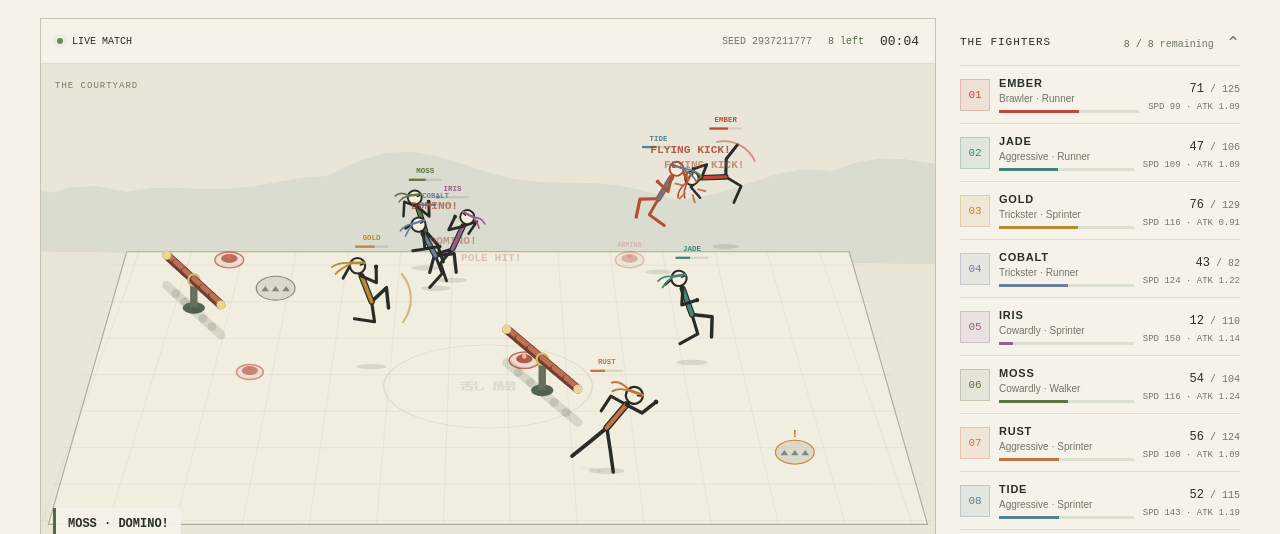
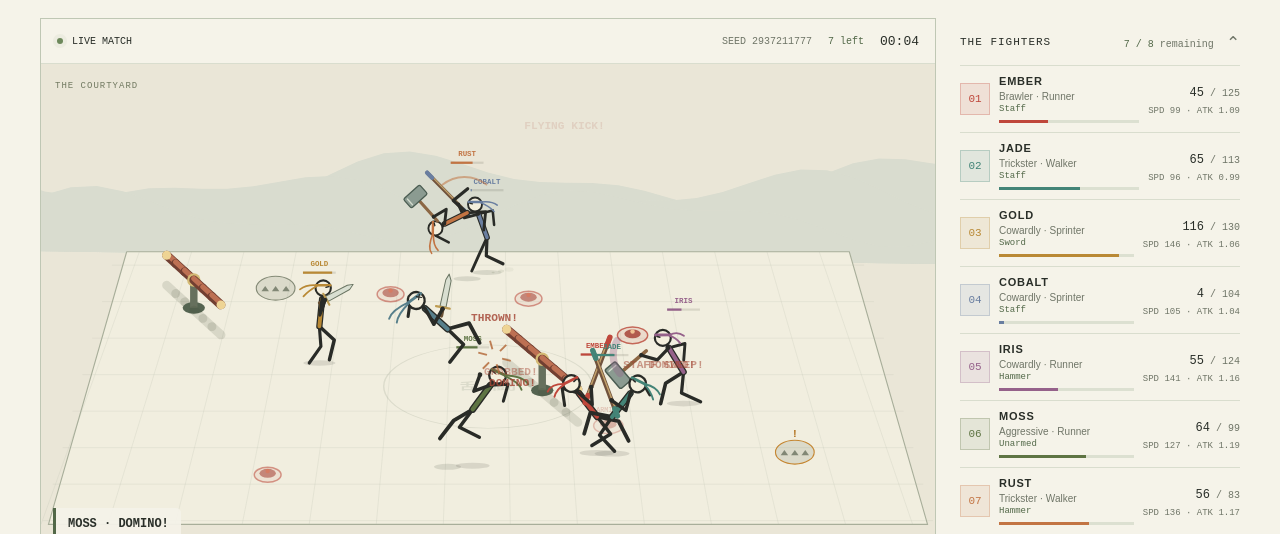
Before and after one commit to meetrick/stickman-auto-brawl, a website with bundled scripts: page index.html in a window 1280 px wide. Shown: the part 266-800 px from the top of the page. Built offline with nearby package versions, Linux system fonts and the light colour scheme.

Commit message:
feat: add random weapons cleaving swings and combat follow-ups

```diff
--- a/app.js
+++ b/app.js
@@ -4,6 +4,7 @@ import { Renderer } from './renderer.js';
 import { resolveDominoes } from './collisions.js';
 import { HazardManager } from './hazards.js';
 import { Arena } from './arena.js';
+import { WEAPONS } from './weapons.js';
 
 export const STEP = 1 / 120;
 export class Match {
@@ -77,7 +78,7 @@ if (typeof document !== 'undefined') {
     tools.open = false;
     text($('#pause'), 'Ⅱ Pause'); $('#pause').setAttribute('aria-pressed', 'false');
     text($('#seed'), String(match.seed).padStart(6, '0'));
-    $('#roster').innerHTML = match.fighters.map(f => `<article class="fighter-card" data-id="${f.id}"><span class="swatch" style="--fighter:${f.color}">${String(f.id + 1).padStart(2, '0')}</span><div class="fighter-info"><strong>${f.name}</strong><span>${f.personality} · ${f.gait}</span><div class="hp-track"><i style="background:${f.color}"></i></div></div><div class="fighter-numbers"><b><span class="hp"></span><small> / ${f.maxHp}</small></b><span>SPD ${Math.round(f.speed)} · ATK ${f.power.toFixed(2)}</span></div></article>`).join('');
+    $('#roster').innerHTML = match.fighters.map(f => `<article class="fighter-card" data-id="${f.id}"><span class="swatch" style="--fighter:${f.color}">${String(f.id + 1).padStart(2, '0')}</span><div class="fighter-info"><strong>${f.name}</strong><span>${f.personality} · ${f.gait}<em class="loadout">${WEAPONS[f.weapon].label}</em></span><div class="hp-track"><i style="background:${f.color}"></i></div></div><div class="fighter-numbers"><b><span class="hp"></span><small> / ${f.maxHp}</small></b><span>SPD ${Math.round(f.speed)} · ATK ${f.power.toFixed(2)}</span></div></article>`).join('');
     cards.clear();
     for (const node of $('#roster').children) cards.set(Number(node.dataset.id), { node, hp: node.querySelector('.hp'), bar: node.querySelector('.hp-track i') });
     text($('#map-info'), match.arena ? `${match.arena.name} · ${match.arena.bars.length} rotating poles · ${match.arena.traps.length} spike traps` : 'Open courtyard');
--- a/fighter.js
+++ b/fighter.js
@@ -1,10 +1,12 @@
 import { clamp, range } from './random.js';
+import { WEAPONS } from './weapons.js';
 
 export const MOVES = Object.freeze({
   Dash: { damage: 10, knockback: 300, lift: 170, reach: 54, engage: 240, windup: .12, duration: .62 },
   JumpKick: { damage: 14, knockback: 370, lift: 240, reach: 83, engage: 155, windup: .24, activeEnd: .5, duration: .68 },
   Uppercut: { damage: 12, knockback: 195, lift: 460, reach: 62, engage: 62, windup: .23, duration: .58 },
   Grab: { damage: 16, knockback: 470, lift: 340, reach: 55, engage: 55, windup: .16, duration: .86 },
+  WeaponStrike: WEAPONS.Sword.strike,
 });
 export const COLORS = ['#bf473b', '#438477', '#b98935', '#697ea0', '#95618a', '#5e7443', '#c27443', '#577f8b'];
 export const NAMES = ['EMBER', 'JADE', 'GOLD', 'COBALT', 'IRIS', 'MOSS', 'RUST', 'TIDE'];
@@ -23,17 +25,20 @@ export class Fighter {
     this.speed = range(rng, 90, 155); this.power = range(rng, .8, 1.25);
     this.personality = PERSONALITIES[Math.floor(rng() * PERSONALITIES.length)];
     this.gait = GAITS[Math.floor(rng() * GAITS.length)];
-    this.favoriteMove = MOVE_NAMES[Math.floor(rng() * MOVE_NAMES.length)];
+    this.weapon = Object.keys(WEAPONS)[Math.floor(rng() * Object.keys(WEAPONS).length)];
+    const moves = MOVE_NAMES.filter(name => name !== 'WeaponStrike' || this.weapon !== 'None');
+    this.favoriteMove = this.weapon !== 'None' && rng() < .55 ? 'WeaponStrike' : moves[Math.floor(rng() * moves.length)];
     this.tempo = range(rng, .8, 1.3);
     this.collateralActive = false; this.flightHits = new Set();
   }
   get alive() { return this.hp > 0; }
   get standing() { return this.alive && this.heldBy == null && this.z <= 1 && this.stun <= 0; }
+  getMove(name) { return name === 'WeaponStrike' ? WEAPONS[this.weapon]?.strike || MOVES.WeaponStrike : MOVES[name]; }
   startAttack(name, target) {
-    if (!this.standing || this.attack || this.cooldown > 0 || target.heldBy != null) return false;
+    if (!this.standing || this.attack || this.cooldown > 0 || target.heldBy != null || (name === 'WeaponStrike' && this.weapon === 'None')) return false;
     const dx = target.x - this.x, dy = target.y - this.y, length = Math.hypot(dx, dy) || 1;
     this.facing = dx >= 0 ? 1 : -1;
-    this.attack = { name, targetId: target.id, elapsed: 0, duration: MOVES[name].duration, resolved: false, dx: dx / length, dy: dy / length };
+    this.attack = { name, targetId: target.id, elapsed: 0, duration: this.getMove(name).duration, resolved: false, hitIds: [], dx: dx / length, dy: dy / length };
     this.state = 'attack'; this.vx = this.vy = 0;
     if (name === 'JumpKick') this.vz = 305;
     return true;
@@ -55,14 +60,20 @@ export class Fighter {
     this.holdingId = null;
   }
   hit(target, world, name) {
+    if (name === 'WeaponStrike' && this.weapon === 'None') return false;
     if (world.arena && !world.arena.attackClear(this, target)) return false;
-    const move = MOVES[name], dx = target.x - this.x, dy = target.y - this.y, length = Math.hypot(dx, dy) || 1;
-    const crit = world.rng() < .1, knockback = move.knockback * (crit ? 2 : 1), lift = move.lift * (crit ? 2 : 1);
+    const move = this.getMove(name), dx = target.x - this.x, dy = target.y - this.y, length = Math.hypot(dx, dy) || 1;
+    const crit = this.attack?.name === name ? (this.attack.crit ??= world.rng() < .1) : world.rng() < .1;
+    const knockback = move.knockback * (crit ? 2 : 1), lift = move.lift * (crit ? 2 : 1);
     if (!target.receiveHit(move.damage * this.power * (crit ? 3 : 1), dx / length * knockback, dy / length * knockback, lift)) return false;
     if (crit) { world.stats.crits++; target.flash = .3; }
-    const text = { Dash: 'DASH CRASH!', JumpKick: 'FLYING KICK!', Uppercut: 'UPPERCUT!', Grab: 'THROWN!' }[name];
-    world.stats.moves ||= { Dash: 0, JumpKick: 0, Uppercut: 0, Grab: 0 }; world.stats.moves[name]++;
-    world.emit('hit', target, { text: crit ? 'CRIT!' : text, move: name, source: this.id, crit }); return true;
+    const text = name === 'WeaponStrike' ? { Sword: 'SLASH!', Staff: 'STAFF SWEEP!', Hammer: 'HAMMER SMASH!' }[this.weapon]
+      : { Dash: 'DASH CRASH!', JumpKick: 'FLYING KICK!', Uppercut: 'UPPERCUT!', Grab: 'THROWN!' }[name];
+    world.stats.moves ||= { Dash: 0, JumpKick: 0, Uppercut: 0, Grab: 0, WeaponStrike: 0 }; world.stats.moves[name]++;
+    if (name === 'WeaponStrike') {
+      world.stats.weaponHits ||= { Sword: 0, Staff: 0, Hammer: 0 }; world.stats.weaponHits[this.weapon]++;
+    }
+    world.emit('hit', target, { text: crit ? 'CRIT!' : text, move: name, weapon: this.weapon, source: this.id, crit }); return true;
   }
   moveToward(goal, world, hurry = false) {
     const waypoint = world.arena?.waypoint(this, goal, world) || goal;
@@ -85,7 +96,12 @@ export class Fighter {
     if (cornered) this.courageUntil = world.time + 2.5;
     if (this.personality === 'Cowardly' && distance < 210 && !cornered && world.time >= (this.courageUntil || 0)) {
       this.intent = 'flee';
-      this.moveToward({ x: clamp(this.x - dx / distance * 150, b.left + 18, b.right - 18), y: clamp(this.y - dy / distance * 150, b.top + 18, b.bottom - 18) }, world, true); return;
+      this.moveToward({ x: clamp(this.x - dx / distance * 150, b.left + 18, b.right - 18), y: clamp(this.y - dy / distance * 150, b.top + 18, b.bottom - 18) }, world, true);
+      if (world.time >= (this.evadeAt || 0)) {
+        this.evadeAt = world.time + range(world.rng, 1, 2);
+        if (distance < 145 && world.rng() < .3) { this.vz = 320; this.state = 'evade'; }
+      }
+      return;
     }
     if (world.time >= (this.decisionAt || 0)) {
       this.decisionAt = world.time + range(world.rng, .55, 1.1);
@@ -93,11 +109,15 @@ export class Fighter {
       this.flank = this.personality === 'Trickster' && world.rng() < .55;
     }
     if (this.cooldown <= 0 && target.z < 65) {
-      let choices = MOVE_NAMES.filter(name => distance <= MOVES[name].engage && (name !== 'Grab' || target.standing));
+      if (this.followUp && world.time < this.followUpUntil && distance < MOVES[this.followUp].engage) {
+        const name = this.followUp; this.followUp = null;
+        if (this.startAttack(name, target)) { this.intent = 'combo'; return; }
+      }
+      let choices = MOVE_NAMES.filter(name => distance <= this.getMove(name).engage && (name !== 'Grab' || target.standing) && (name !== 'WeaponStrike' || this.weapon !== 'None'));
       const preferred = this.personality === 'Brawler' ? 'Grab' : this.personality === 'Trickster' ? 'JumpKick' : this.favoriteMove;
       // Close-range specialists must actually close in, rather than selecting
       // Dash as soon as it becomes the first available move every encounter.
-      if (distance > MOVES[preferred].engage) choices = [];
+      if (distance > this.getMove(preferred).engage) choices = [];
       if (choices.length) {
         const name = choices.includes(preferred) && world.rng() < (this.personality === 'Brawler' ? .85 : .6) ? preferred : choices[Math.floor(world.rng() * choices.length)];
         if (this.startAttack(name, target)) { this.intent = 'attack'; return; }
@@ -109,9 +129,13 @@ export class Fighter {
     } else if (distance > 37) { this.intent = 'chase'; this.moveToward(target, world, (this.personality === 'Aggressive' && distance > 170) || (this.personality === 'Brawler' && distance > 70)); }
   }
   updateAttack(dt, world) {
-    const a = this.attack, move = MOVES[a.name]; a.elapsed += dt;
+    const a = this.attack, move = this.getMove(a.name); a.elapsed += dt;
     if (a.name === 'Dash') { const speed = a.elapsed >= move.windup && a.elapsed < .5 ? 560 : 30; this.vx = a.dx * speed; this.vy = a.dy * speed; }
     if (a.name === 'JumpKick' && a.elapsed > .09 && a.elapsed < .5) { this.vx = a.dx * 270; this.vy = a.dy * 270; }
+    if (a.name === 'WeaponStrike') {
+      const lunge = a.elapsed >= move.windup * .7 && a.elapsed < move.windup + .09 ? (this.weapon === 'Hammer' ? 110 : 190) : 0;
+      this.vx = a.dx * lunge; this.vy = a.dy * lunge;
+    }
     if (a.name === 'Grab') {
       this.vx = a.attempted ? 0 : a.dx * 160; this.vy = a.attempted ? 0 : a.dy * 160;
       const target = world.fighters.find(f => f.id === a.targetId);
@@ -132,12 +156,21 @@ export class Fighter {
       } else if (this.holdingId != null) this.holdingId = null;
     } else if (!a.resolved && a.elapsed >= move.windup && a.elapsed < (move.activeEnd || move.duration - .05)) {
       const candidates = world.fighters.filter(f => f !== this && f.alive && f.heldBy == null
+        && !a.hitIds.includes(f.id)
         && Math.hypot(f.x - this.x, f.y - this.y) <= move.reach + 12 && Math.abs(f.z - this.z) < 85
+        && (a.name !== 'WeaponStrike' || Math.abs((f.x - this.x) * a.dy - (f.y - this.y) * a.dx) < move.arcWidth)
         && (f.x - this.x) * a.dx + (f.y - this.y) * a.dy > (a.name === 'JumpKick' ? -28 : -15));
       candidates.sort((f, g) => Math.hypot(f.x - this.x, f.y - this.y) - Math.hypot(g.x - this.x, g.y - this.y));
-      if (candidates[0] && this.hit(candidates[0], world, a.name)) a.resolved = true;
+      if (candidates[0] && this.hit(candidates[0], world, a.name)) {
+        a.hitIds.push(candidates[0].id); a.resolved = a.hitIds.length >= (move.cleave || 1);
+      }
     }
-    if (a.elapsed >= move.duration) { this.releaseGrab(world); this.attack = null; this.cooldown = range(world.rng, .4, .9) * this.tempo; }
+    if (a.elapsed >= move.duration) {
+      this.releaseGrab(world); this.attack = null; this.cooldown = range(world.rng, .4, .9) * this.tempo;
+      if (a.name === 'WeaponStrike' && this.weapon === 'Sword' && a.hitIds.length && world.rng() < .35) {
+        this.followUp = 'Dash'; this.followUpUntil = world.time + 1; this.cooldown = .12;
+      }
+    }
   }
   update(dt, world) {
     this.previous = { x: this.x, y: this.y, z: this.z };
--- a/pose.js
+++ b/pose.js
@@ -34,6 +34,14 @@ export const TRACKS = {
     [.82, .55, 4, 37, 14, 29, 13, 31, 0, -21, 0],
     [1, .05, 2, 19, -9, -14, 7, 15, 0, -14, 0],
   ],
+  WeaponStrike: [
+    [0, .04, 3, 20, -10, -9, 8, 15, 0, -15, 0],
+    [.22, -.35, 12, -20, -30, 18, -15, 20, 0, -23, 0],
+    [.33, -.3, 14, -14, -34, 15, -18, 20, 0, -24, 0],
+    [.41, .65, 0, 42, 0, -23, 16, 31, 0, -24, -5],
+    [.64, .6, 7, 34, 20, -18, 18, 32, 0, -23, 0],
+    [1, .04, 3, 20, -10, -9, 8, 15, 0, -15, 0],
+  ],
 };
 export function sampleTrack(keys, time) {
   if (time <= keys[0][0]) return keys[0].slice(1);
@@ -68,6 +76,13 @@ export function computePose(f) {
     const k = sampleTrack(TRACKS[f.attack.name], f.attack.elapsed / f.attack.duration);
     [lean, crouch] = k; main = k.slice(2, 4); off = k.slice(4, 6); front = k.slice(6, 8); back = k.slice(8, 10);
   }
+  let weaponAngle = moving ? -.65 + wave * .18 : -.75;
+  if (f.attack?.name === 'WeaponStrike') {
+    const progress = f.attack.elapsed / f.attack.duration;
+    weaponAngle = sampleTrack([[0, -.75], [.22, -2.55], [.33, -2.4], [.41, .2], [.64, 1.2], [1, -.75]], progress)[0];
+    if (f.weapon === 'Hammer') { crouch += 4 * Math.sin(Math.PI * progress); lean -= .08; }
+  }
+  if (f.weapon === 'Staff' && f.attack?.name === 'WeaponStrike') off = [main[0] - Math.cos(weaponAngle) * 19, main[1] - Math.sin(weaponAngle) * 19];
   let rotation = f.tumble || 0;
   if (f.state === 'held') { rotation = -1.5; main = [20, 19]; off = [-23, 16]; front = [24, -14]; back = [-22, -7]; }
   else if (!f.alive || f.stun > 0) {
@@ -80,5 +95,5 @@ export function computePose(f) {
   const head = [shoulder[0] + Math.sin(lean) * 16, shoulder[1] - Math.cos(lean) * 16];
   const arm = target => solveLimb(shoulder, [shoulder[0] + target[0], shoulder[1] + target[1]], 23, 23, 1);
   const leg = foot => solveLimb(hip, foot, 29, 29, -1);
-  return { hip, shoulder, head, main: arm(main), off: arm(off), front: leg(front), back: leg(back), rotation };
+  return { hip, shoulder, head, main: arm(main), off: arm(off), front: leg(front), back: leg(back), rotation, weaponAngle };
 }
--- a/renderer.js
+++ b/renderer.js
@@ -2,6 +2,7 @@ import { SpectatorCamera } from './camera.js';
 import { clamp } from './random.js';
 import { barPoint } from './arena.js';
 import { computePose } from './pose.js';
+import { WEAPONS } from './weapons.js';
 const INK = '#292b27';
 export class Renderer {
   constructor(canvas) {
@@ -126,6 +127,36 @@ export class Renderer {
     c.font = `bold ${e.crit || e.type === 'explosion' ? 26 : 15}px monospace`;
     c.fillText(e.text || e.type, e.x, e.y - e.z - 95 - progress * 45); c.restore();
   }
+  weapon(p, f) {
+    if (!f.weapon || f.weapon === 'None') return;
+    const c = this.ctx, stowed = f.attack?.name === 'Grab';
+    c.save(); c.translate(...(stowed ? p.shoulder : p.main.tip)); c.rotate(stowed ? -2.1 : p.weaponAngle);
+    const length = WEAPONS[f.weapon].length;
+    if (f.weapon === 'Sword') {
+      this.line([[-9, 0], [0, 0]], '#695035', 5);
+      c.fillStyle = '#d9dfd1'; c.strokeStyle = '#687361'; c.lineWidth = 1.3;
+      c.beginPath(); c.moveTo(3, -4); c.lineTo(length - 8, -3); c.lineTo(length, 0); c.lineTo(length - 8, 4); c.lineTo(3, 4); c.closePath(); c.fill(); c.stroke();
+      this.line([[2, -9], [2, 9]], '#bd9b51', 3);
+    } else if (f.weapon === 'Staff') {
+      this.line([[-22, 0], [length, 0]], '#70523c', 6);
+      this.line([[-22, -1], [length, -1]], '#c1a06a', 2);
+      this.line([[length - 11, 0], [length, 0]], f.color, 7);
+      this.line([[-22, 0], [-12, 0]], f.color, 7);
+    } else {
+      this.line([[-9, 0], [length, 0]], '#8c6744', 5);
+      c.fillStyle = '#8b9b91'; c.strokeStyle = '#4a5c51'; c.lineWidth = 2;
+      c.beginPath(); c.roundRect(length - 10, -17, 19, 34, 3); c.fill(); c.stroke();
+      this.line([[length - 7, -12], [length + 5, -12]], '#d4dcce', 2);
+    }
+    c.restore();
+    if (!stowed && f.attack?.name === 'WeaponStrike') {
+      const progress = f.attack.elapsed / f.attack.duration;
+      if (progress > .33 && progress < .65) {
+        c.save(); c.globalAlpha *= .35; c.strokeStyle = f.color; c.lineWidth = f.weapon === 'Hammer' ? 10 : 5;
+        c.beginPath(); c.arc(p.main.tip[0], p.main.tip[1], length * .9, p.weaponAngle - 1.25, p.weaponAngle); c.stroke(); c.restore();
+      }
+    }
+  }
   skeleton(p, f, ink) {
     this.line([p.shoulder, p.off.joint, p.off.tip], ink, 4);
     this.line([p.hip, p.back.joint, p.back.tip], ink, 4.5);
@@ -136,6 +167,7 @@ export class Renderer {
     const c = this.ctx, [hx, hy] = p.head;
     c.fillStyle = '#f4efdd'; c.strokeStyle = ink; c.lineWidth = 3;
     c.beginPath(); c.arc(hx, hy, 11, 0, Math.PI * 2); c.fill(); c.stroke();
+    this.weapon(p, f);
     this.line([p.shoulder, p.main.joint, p.main.tip], ink, 4.5);
     c.fillStyle = ink; c.beginPath(); c.arc(...p.main.tip, 3, 0, Math.PI * 2); c.fill();
     this.line([[hx - 10, hy - 4], [hx + 10, hy - 4]], f.color, 3.8);
--- a/style.css
+++ b/style.css
@@ -178,3 +178,6 @@ footer { display: flex; justify-content: space-between; gap: 20px; border-top: 1
   .controls > button, .tools > summary { min-height: 44px; }
 }
 @media (prefers-reduced-motion: reduce) { * { scroll-behavior: auto !important; } }
+
+.loadout { font: normal 9px monospace; color: var(--green); display: block; margin-top: 2px; }
+.fighter-card { min-height: 67px; }
--- /dev/null
+++ b/weapons.js
@@ -0,0 +1,7 @@
+// Loadouts affect real combat timing, reach, knockback, and target coverage.
+export const WEAPONS = Object.freeze({
+  None: { label: 'Unarmed', length: 0 },
+  Sword: { label: 'Sword', length: 46, strike: { damage: 16, knockback: 330, lift: 200, reach: 92, engage: 108, windup: .21, duration: .52, activeEnd: .36, cleave: 1, arcWidth: 42 } },
+  Staff: { label: 'Staff', length: 70, strike: { damage: 13, knockback: 290, lift: 170, reach: 122, engage: 138, windup: .31, duration: .78, activeEnd: .58, cleave: 2, arcWidth: 78 } },
+  Hammer: { label: 'Hammer', length: 43, strike: { damage: 24, knockback: 480, lift: 390, reach: 88, engage: 100, windup: .42, duration: 1.03, activeEnd: .66, cleave: 1, arcWidth: 48 } },
+});
```
Also changed, not shown: tests/combat.test.js (+2 -2 lines), tests/hazards.test.js (+3 -0 lines), tests/motion.test.js (+1 -1 lines), tests/weapons.test.js (added, +63 -0 lines), README.md.
